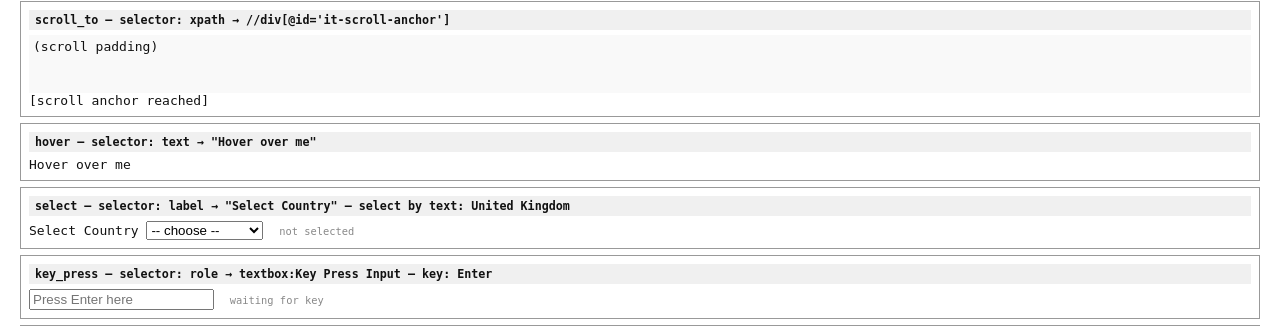
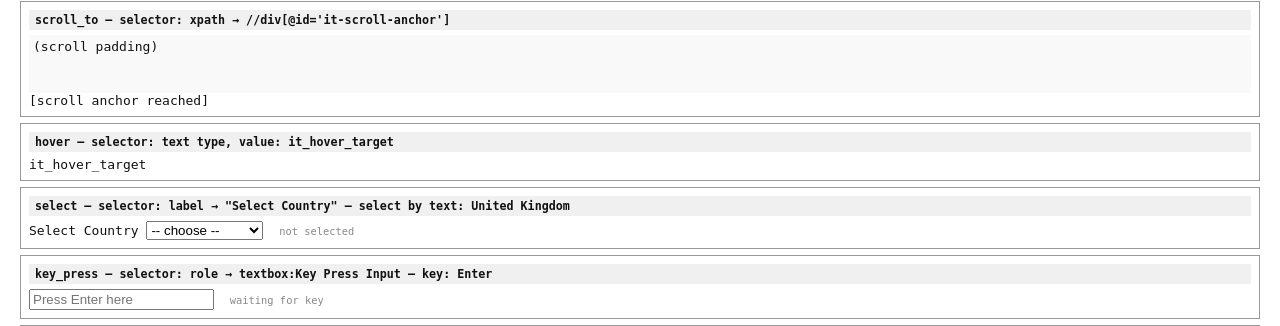
Before and after one commit to silah/caper, a Flask app: page /internal-testing in a window 1280 px wide. Shown: the part 933-1259 px from the top of the page. Run offline with Flask 3, Linux system fonts and the light colour scheme; the visitor is signed in with stand-in values (Sample User, id 1).

Commit message:
fixing step34

```diff
--- a/internal_test_seed.json
+++ b/internal_test_seed.json
@@ -55,7 +55,7 @@
           {"type": "scroll_to",          "selectorType": "xpath",            "selector": "//div[@id='it-scroll-anchor']"},
           {"type": "wait",               "value": "1"},
 
-          {"type": "hover",              "selectorType": "text",             "selector": "Hover over me"},
+          {"type": "hover",              "selectorType": "text",             "selector": "it_hover_target"},
           {"type": "wait",               "value": "1"},
 
           {"type": "select",             "selectorType": "label",            "selector": "Select Country",         "selectBy": "text", "value": "United Kingdom"},
--- a/templates/internal_testing.html
+++ b/templates/internal_testing.html
@@ -153,9 +153,9 @@
 
 <!-- ════ HOVER ════ -->
 <div id="s-hover" class="it-section">
-    <h3>hover — selector: <code>text → "Hover over me"</code></h3>
+    <h3>hover — selector: text type, value: it_hover_target</h3>
     <div id="it-hover-el" class="it-hover-el" name="it-hover-name" aria-label="hover-element">
-        Hover over me
+        it_hover_target
         <span class="it-tooltip">tooltip visible ✓</span>
     </div>
 </div>
```
